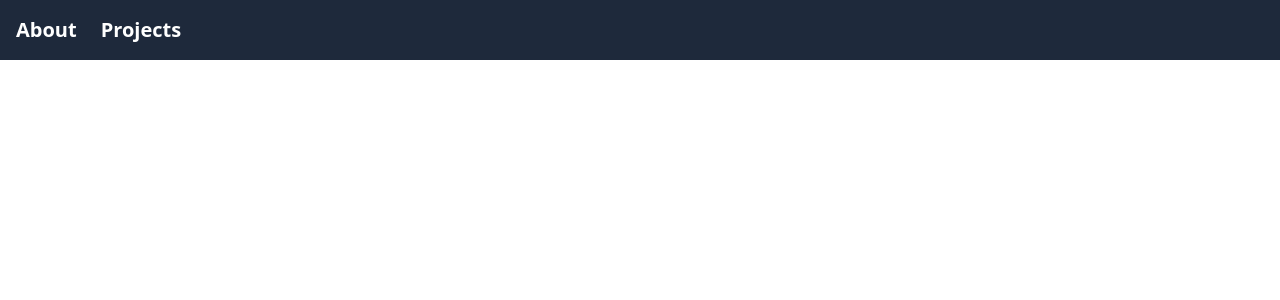
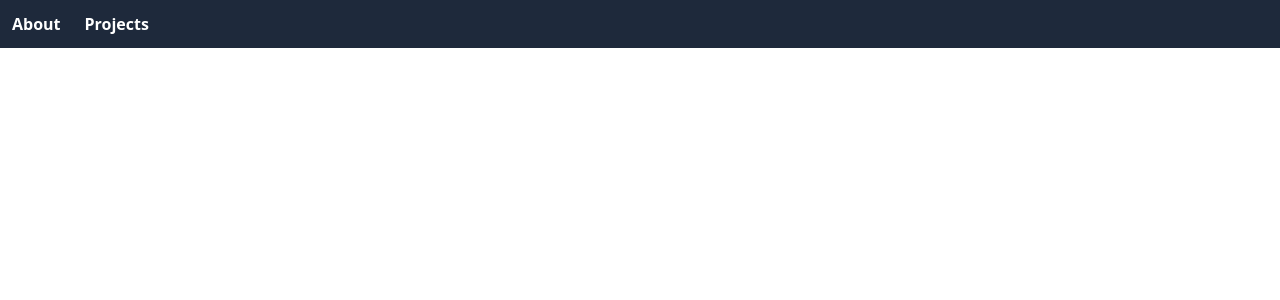
Before and after one commit to haoyiwu-1/haoyiwu-1.github.io, a React (Vite) app: page / in a window 1280 px wide. Shown: the top 300 px of the page. Built offline with nearby package versions, Linux system fonts and the light colour scheme.

Commit message:
refactored Navbar component, added ProjectDesc component, and some UX changes

```diff
--- a/src/App.jsx
+++ b/src/App.jsx
@@ -2,10 +2,18 @@ import './index.css'
 import Navbar from './Navbar.jsx';
 
 function App() {
+  const projectsList = [
+    "Data Mining Project",
+    "Big Data Analytics",
+    "SmartShoppers",
+    "Tic-Tac-Toe",
+    "Rock-Paper-Scissors",
+    "Basic GPA Calculator"
+  ]
 
   return (
     <>
-      <Navbar />
+      <Navbar projects={projectsList} />
     </>
   )
 }
--- a/src/Navbar.jsx
+++ b/src/Navbar.jsx
@@ -1,22 +1,12 @@
 import Dropdown from "./dropdown";
 
-const projects = [
-  "Data Mining Project",
-  "Big Data Analytics",
-  "SmartShoppers",
-  "Tic-Tac-Toe",
-  "Rock-Paper-Scissors",
-  "Basic GPA Calculator"
-]
-
-function Navbar() {
+function Navbar({ projects }) {
   return (
     <>
       <div class="navbar">
         <p>About</p>
         <Dropdown options={projects} />
       </div>
-
     </>
   )
 }
--- /dev/null
+++ b/src/ProjectDesc.jsx
@@ -0,0 +1,10 @@
+function ProjectDesc({ title, description }) {
+  return (
+    <div className="flex p-4">
+      <h2>{title}</h2>
+      <p>{description}</p>
+    </div>
+  )
+}
+
+export default ProjectDesc;
--- a/src/index.css
+++ b/src/index.css
@@ -3,7 +3,7 @@
 @tailwind utilities;
 
 .navbar {
-  @apply flex p-4 font-bold text-xl space-x-6 bg-slate-800 text-white;
+  @apply flex p-3 font-bold text-base space-x-6 bg-slate-800 text-white;
 }
 
 .dropdown-menu {
```
